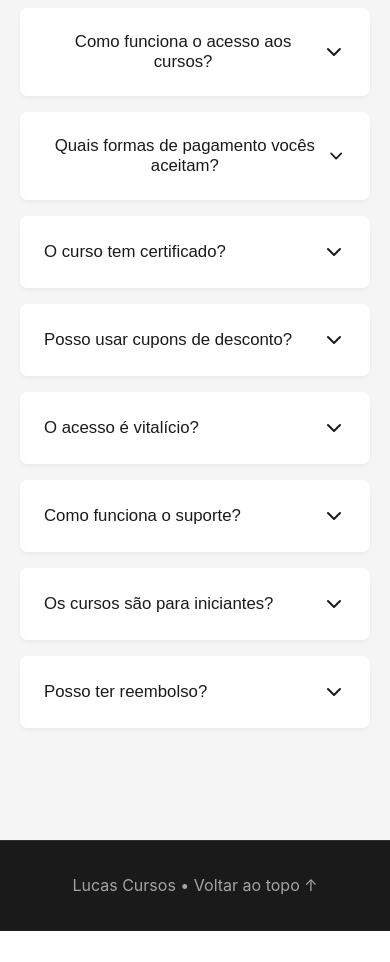
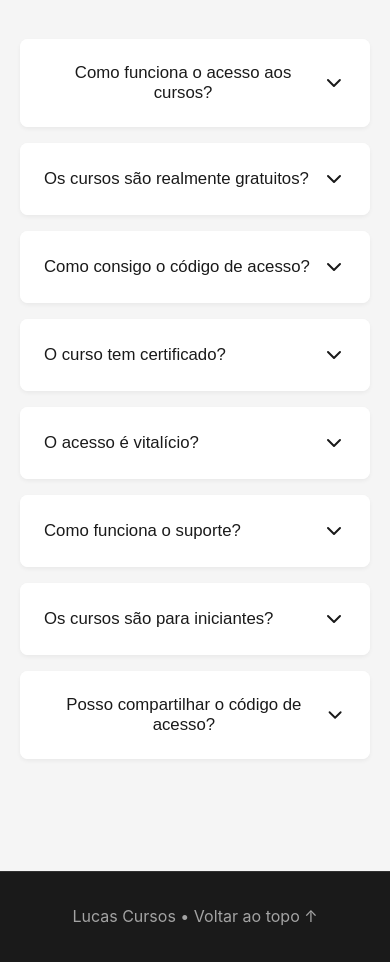
Before and after one commit to Lucas-rgb-11/cursos-site, a plain HTML site: page faq.html in a window 390 px wide. Shown: the part 480-1442 px from the top of the page. Before the commit the page ends 1411 px from the top, so only its background shows below. Drawn offline with nearby package versions, Linux system fonts and the light colour scheme.

Commit message:
Mudar cursos para gratuitos e manter sistema de código de acesso

```diff
--- a/faq.html
+++ b/faq.html
@@ -15,6 +15,7 @@
                 <ul class="nav-links">
                     <li><a href="index.html">Cursos</a></li>
                     <li><a href="index.html#sobre">Método</a></li>
+                    <li><a href="faq.html">FAQ</a></li>
                     <li><a href="index.html#contato">Contato</a></li>
                 </ul>
             </div>
@@ -36,17 +37,27 @@
                             <i data-lucide="chevron-down"></i>
                         </button>
                         <div class="faq-answer">
-                            <p>Após o pagamento via Pix, você receberá um código de acesso único. Basta digitar esse código na página do curso para liberar todo o conteúdo. O acesso é vitalício, você pode estudar no seu próprio ritmo.</p>
+                            <p>Todos os nossos cursos são gratuitos! Basta digitar o código de acesso na página do curso para liberar todo o conteúdo. O acesso é vitalício, você pode estudar no seu próprio ritmo.</p>
                         </div>
                     </div>
 
                     <div class="faq-item">
                         <button class="faq-question" onclick="toggleFaq(this)">
-                            <span>Quais formas de pagamento vocês aceitam?</span>
+                            <span>Os cursos são realmente gratuitos?</span>
                             <i data-lucide="chevron-down"></i>
                         </button>
                         <div class="faq-answer">
-                            <p>Atualmente aceitamos apenas pagamento via Pix. É rápido, seguro e o acesso é liberado assim que você enviar o comprovante no WhatsApp.</p>
+                            <p>Sim! Todos os cursos são 100% gratuitos. Não há nenhum custo para acessar o conteúdo. Basta ter o código de acesso correto.</p>
+                        </div>
+                    </div>
+
+                    <div class="faq-item">
+                        <button class="faq-question" onclick="toggleFaq(this)">
+                            <span>Como consigo o código de acesso?</span>
+                            <i data-lucide="chevron-down"></i>
+                        </button>
+                        <div class="faq-answer">
+                            <p>Entre em contato conosco através do WhatsApp para receber o código de acesso do curso desejado. Ficaremos felizes em ajudar!</p>
                         </div>
                     </div>
 
@@ -62,21 +73,11 @@
 
                     <div class="faq-item">
                         <button class="faq-question" onclick="toggleFaq(this)">
-                            <span>Posso usar cupons de desconto?</span>
-                            <i data-lucide="chevron-down"></i>
-                        </button>
-                        <div class="faq-answer">
-                            <p>Sim! Temos cupons promocionais disponíveis. Use os cupons "PRIMEIRA10" para 10% de desconto ou "BEMVINDO20" para 20% de desconto na página de checkout.</p>
-                        </div>
-                    </div>
-
-                    <div class="faq-item">
-                        <button class="faq-question" onclick="toggleFaq(this)">
                             <span>O acesso é vitalício?</span>
                             <i data-lucide="chevron-down"></i>
                         </button>
                         <div class="faq-answer">
-                            <p>Sim! Uma vez adquirido, você tem acesso vitalício ao curso. Pode estudar quando quiser, quantas vezes quiser, sem prazo de validade.</p>
+                            <p>Sim! Uma vez que você tenha o código de acesso, você tem acesso vitalício ao curso. Pode estudar quando quiser, quantas vezes quiser, sem prazo de validade.</p>
                         </div>
                     </div>
 
@@ -102,11 +103,11 @@
 
                     <div class="faq-item">
                         <button class="faq-question" onclick="toggleFaq(this)">
-                            <span>Posso ter reembolso?</span>
+                            <span>Posso compartilhar o código de acesso?</span>
                             <i data-lucide="chevron-down"></i>
                         </button>
                         <div class="faq-answer">
-                            <p>Sim! Oferecemos garantia de 7 dias. Se você não estiver satisfeito com o curso, pode solicitar reembolso através do WhatsApp.</p>
+                            <p>Os códigos de acesso são pessoais e intransferíveis. Cada código é único e vinculado ao usuário que o solicitou.</p>
                         </div>
                     </div>
                 </div>
--- a/script.js
+++ b/script.js
@@ -32,12 +32,11 @@ function renderCursos() {
                     <span class="rating-number">${curso.avaliacao}</span>
                     <span class="students">(${curso.alunos} alunos)</span>
                 </div>
-                <p class="curso-price">R$ ${curso.preco}</p>
+                <p class="curso-price">Grátis</p>
                 <div class="curso-meta">
                     <span>⏱️ ${curso.duracao}</span>
                     <span>📊 ${curso.nivel}</span>
                 </div>
-                <button onclick="irParaCheckout(${curso.id})" class="btn btn-primary btn-comprar">Comprar Agora</button>
             </div>
         `;
 
```
